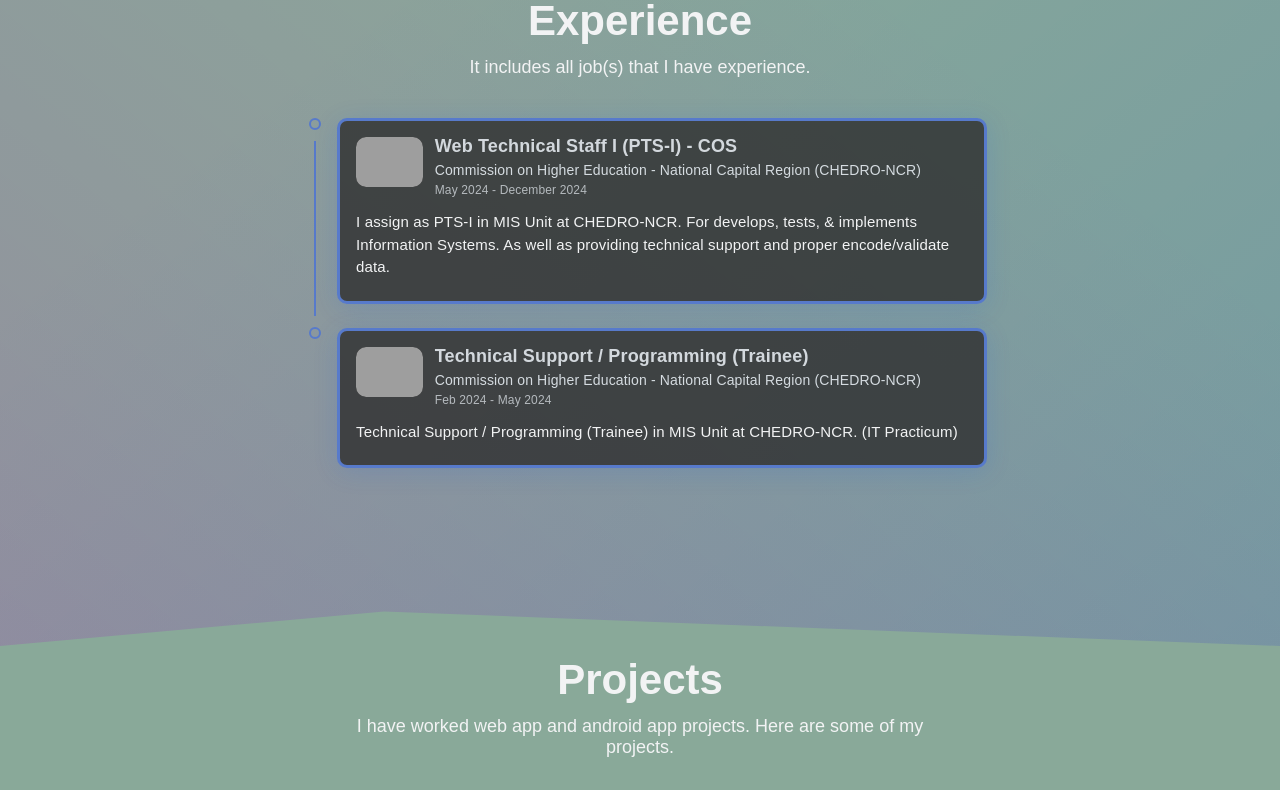
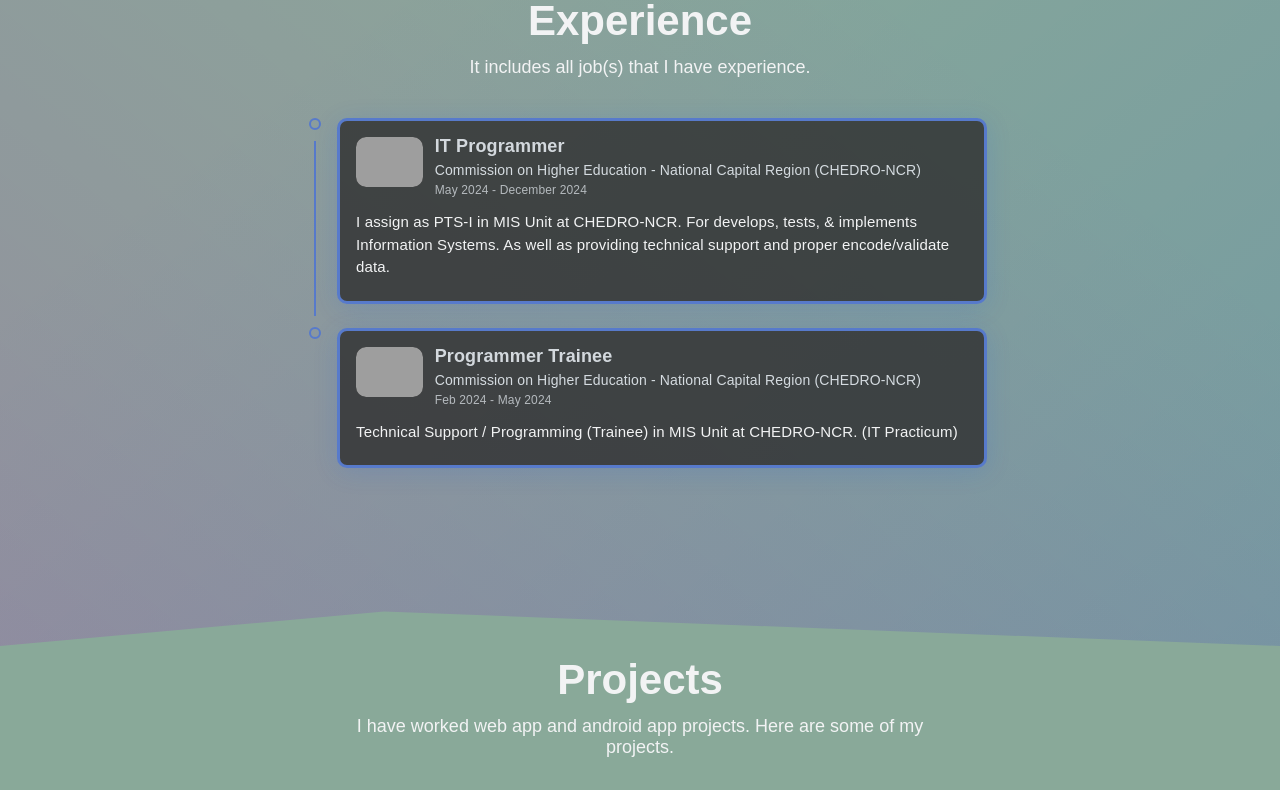
Before and after one commit to mhardev/mhardev-v2, a React (Create React App) app: page / in a window 1280 px wide. Shown: the part 1780-2570 px from the top of the page. Built offline with nearby package versions, Linux system fonts and the light colour scheme; grey boxes are pictures that could not be loaded; a web font is replaced by a local one.

Commit message:
`Update experiences and certificates data in constant.js`

```diff
--- a/src/data/constant.js
+++ b/src/data/constant.js
@@ -239,7 +239,7 @@ export const experiences = [
   {
     id: 0,
     img: "https://upload.wikimedia.org/wikipedia/commons/7/7d/Commission_on_Higher_Education_%28CHEd%29.svg",
-    role: "Web Technical Staff I (PTS-I) - COS",
+    role: "IT Programmer",
     company: "Commission on Higher Education - National Capital Region (CHEDRO-NCR)",
     date: "May 2024 - December 2024",
     desc: "I assign as PTS-I in MIS Unit at CHEDRO-NCR. For develops, tests, & implements Information Systems. As well as providing technical support and proper encode/validate data.",
@@ -247,7 +247,7 @@ export const experiences = [
   {
     id: 1,
     img: "https://upload.wikimedia.org/wikipedia/commons/7/7d/Commission_on_Higher_Education_%28CHEd%29.svg",
-    role: "Technical Support / Programming (Trainee)",
+    role: "Programmer Trainee",
     company: "Commission on Higher Education - National Capital Region (CHEDRO-NCR)",
     date: "Feb 2024 - May 2024",
     desc: "Technical Support / Programming (Trainee) in MIS Unit at CHEDRO-NCR. (IT Practicum)",
@@ -424,21 +424,6 @@ export const certificates = [
     link: "https://raw.githubusercontent.com/mhardev/mhardev-v2/main/src/images/Certificates/2022/networkfoundation.jpg",
   },
   {
-    id: 2,
-    title: "SAP Business One Advance",
-    date: "December 2022",
-    description:
-      "Course Completion SAP Business One Advance at STI College Novaliches",
-    given: [
-      "SAP",
-      "FIT Academy",
-    ],
-    image:
-      "https://raw.githubusercontent.com/mhardev/mhardev-v2/main/src/images/Projects/Portfolio-1.0/portfolio-1.0.png",
-    year: "2022",
-    link: "https://mhardev-old.vercel.app/",
-  },
-  {
     id: 3,
     title: "Course Basics- Development and Basic Concepts",
     date: "January 2024",
```
Also changed, not shown: src/images/Certificates/2024/combasics.png (added), src/images/Certificates/2024/hcia.png (added).
